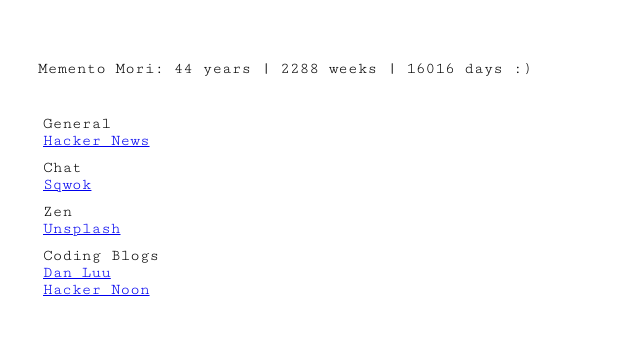
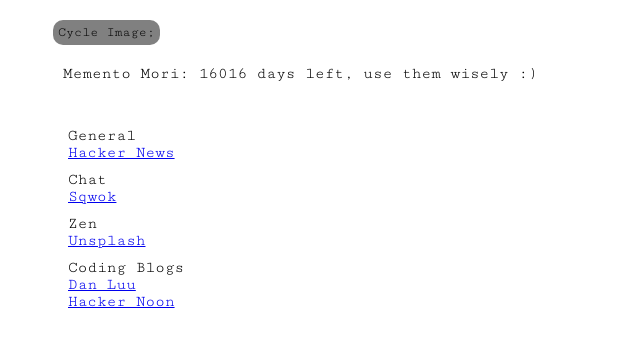
Before and after one commit to miller-gavin/memento, a React (Vite) app: page / in a window 1280 px wide. Shown: the top 346 px of the page, without its empty margins (0-640 px from the left). Built offline with nearby package versions, Linux system fonts and the light colour scheme; no server answers.

Commit message:
feat: add `cycle image` button

```diff
--- a/src/App.tsx
+++ b/src/App.tsx
@@ -1,7 +1,6 @@
 import * as React from "react";
 import styled from "styled-components";
-import { LinksList } from "./links-list";
-import { MementoMoriCounter } from "./memento-mori-counter";
+import { Islands } from "./islands";
 
 const unsplashAccessKey = import.meta.env.VITE_UNSPLASH_ACCESS_KEY;
 const unsplashCollectionId = import.meta.env.VITE_UNSPLASH_COLLECTION_ID;
@@ -12,8 +11,26 @@
   z-index: -1;
 `;
 
+const StyledCycleImageButton = styled.button`
+  cursor: pointer;
+  font-family: "Cutive Mono", monospace;
+  background: grey;
+  width: fit-content;
+  padding: 05px;
+  margin: 10px 45px 20px 45px;
+  border-radius: 10px;
+  display: flex;
+  border: none;
+  position: absolute;
+  top: 10px;
+`;
+
 export function App() {
-  const [collection, setCollection] = React.useState();
+  const [collection, setCollection] = React.useState<string[]>();
+  const [imageIndex, setImageIndex] = React.useState(0);
+  const [currentImageUrl, setCurrentImageUrl] = React.useState<
+    string | undefined
+  >("");
 
   function getCollection() {
     fetch(
@@ -21,8 +38,11 @@
     )
       .then((response) => response.json())
       .then((data) => {
-        console.log(data);
-        setCollection(data[1].urls.full);
+        const mappedData = data.map((image: Record<any, any>) => {
+          return image.urls.full;
+        });
+
+        setCollection(mappedData);
       })
       .catch((error) => console.error(error));
   }
@@ -31,16 +51,31 @@
     getCollection();
   }, []);
 
+  function handleClick() {
+    if (imageIndex === 2) {
+      setImageIndex(0);
+    } else {
+      setImageIndex(imageIndex + 1);
+    }
+  }
+
+  function CycleImageButton() {
+    return (
+      <StyledCycleImageButton>
+        <span onClick={() => handleClick()}>Cycle Image</span>;
+      </StyledCycleImageButton>
+    );
+  }
+
   return (
     <>
       <StyledBackground>
         <img
-          src={collection && collection}
+          src={collection?.[imageIndex]}
           style={{ maxHeight: "100%", maxWidth: "100%" }}
         />
-
-        <LinksList />
-        <MementoMoriCounter birthday="09-07-1988" />
+        <CycleImageButton />
+        <Islands />
       </StyledBackground>
     </>
   );
--- /dev/null
+++ b/src/islands.tsx
@@ -0,0 +1,30 @@
+import * as React from "react";
+import styled from "styled-components";
+import { LinksList } from "./links-list";
+import { MementoMoriCounter } from "./memento-mori-counter";
+
+const StyledComponentSection = styled.section`
+  display: flex;
+  justify-items: space-between;
+  flex-direction: column;
+  position: absolute;
+  top: 20px;
+  padding: 05px;
+  margin: 20px;
+`;
+
+export function Islands() {
+  const [collection, setCollection] = React.useState<string[]>();
+  const [currentImageUrl, setCurrentImageUrl] = React.useState<
+    string | undefined
+  >("");
+
+  return (
+    <>
+      <StyledComponentSection>
+        <MementoMoriCounter birthday="09-07-1988" />
+        <LinksList />
+      </StyledComponentSection>
+    </>
+  );
+}
--- a/src/links-list.tsx
+++ b/src/links-list.tsx
@@ -3,10 +3,8 @@
 
 const StyledLinksList = styled.ul`
   background: rgba(255, 255, 255, 0.2);
-  margin: 20px;
+  margin: 10px 20px;
   border-radius: 10px;
-  position: absolute;
-  top: 80px;
   display: flex;
   flex-direction: column;
   padding: 10px;
--- a/src/memento-mori-counter.tsx
+++ b/src/memento-mori-counter.tsx
@@ -5,11 +5,9 @@
   font-family: "Cutive Mono", monospace;
   background: rgba(255, 255, 255, 0.2);
   padding: 10px;
-  margin: 20px;
+  margin: 10px 20px;
   border-radius: 10px;
   display: flex;
-  position: absolute;
-  top: 30px;
 `;
 
 // this calculation is based on the average lifespan of a Scottish guy is ~ 78 years.
@@ -28,7 +26,7 @@
 
   return (
     <StyledMementoMoriCounter>
-      {`Memento Mori: ${yearsLeft} years | ${weeksLeft} weeks | ${daysLeft} days :)`}
+      {`Memento Mori:  ${daysLeft} days left, use them wisely :)`}
     </StyledMementoMoriCounter>
   );
 }
```
